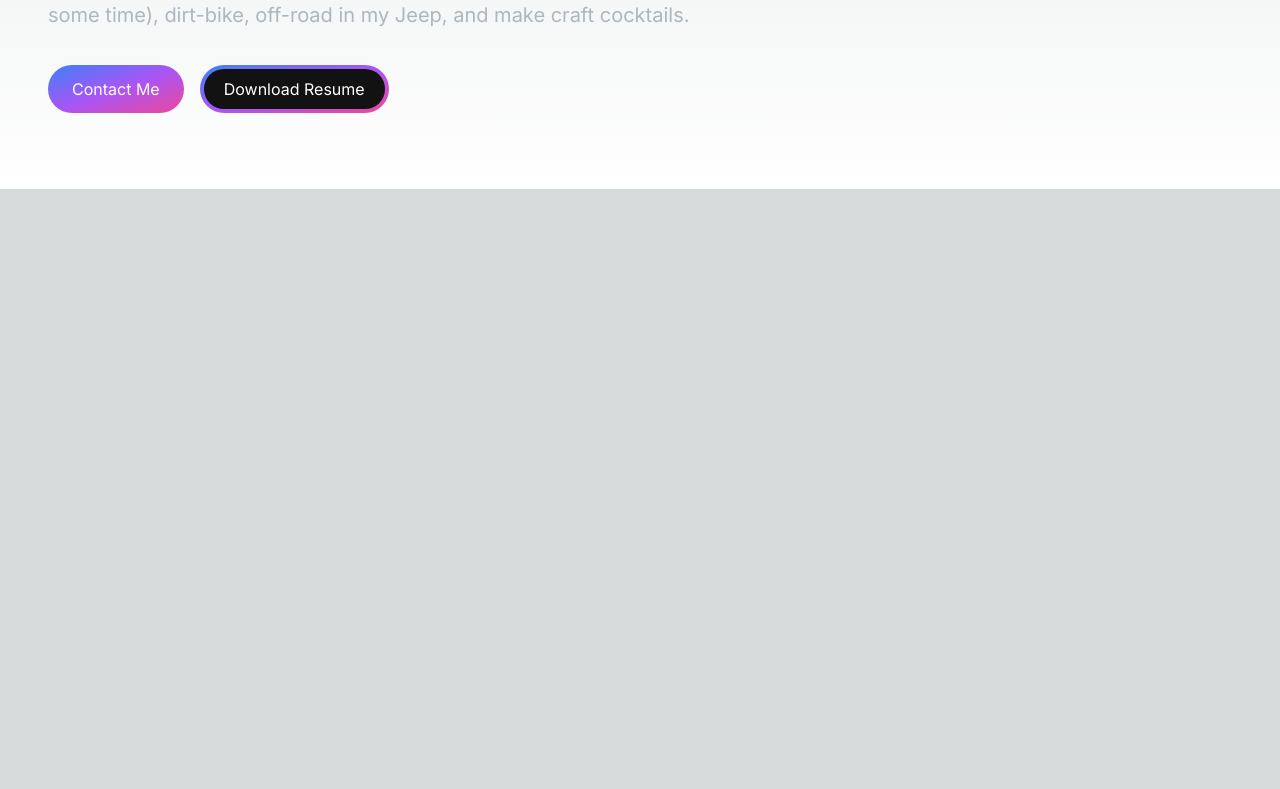
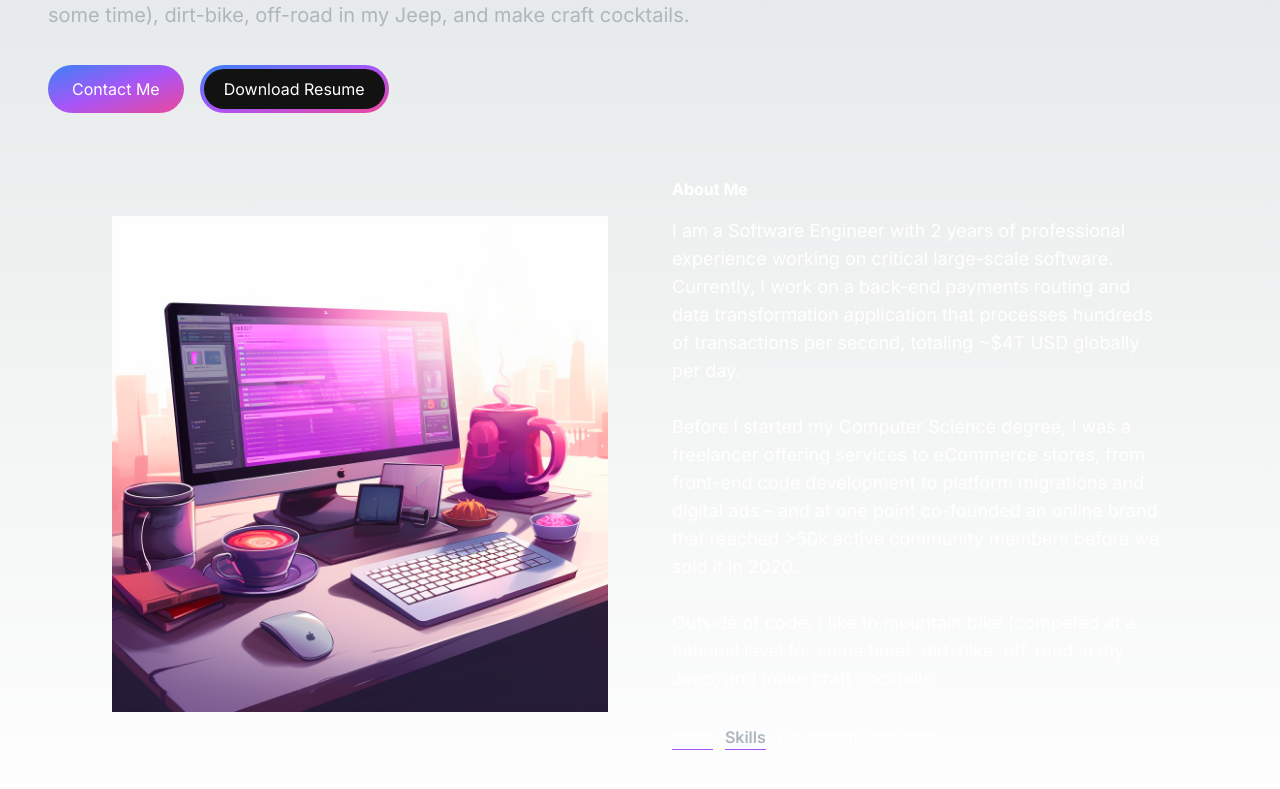
Before and after one commit to blacksheep-git/portfolio, a Next.js app: page / in a window 1280 px wide. Shown: the part 611-1400 px from the top of the page. Before the commit the page ends 800 px from the top, so only its background shows below. Built offline with nearby package versions, Linux system fonts and the light colour scheme.

Commit message:
Initial progress on About section

```diff
--- /dev/null
+++ b/app/components/AboutSection.tsx
@@ -0,0 +1,49 @@
+"use client";
+import React, { useTransition, useState } from 'react';
+import Image from "next/image";
+import TabButton from "@/app/components/TabButton";
+
+
+
+const AboutSection = () => {
+    const [tab, setTab] = useState<string>("skills");
+    const [isPending,startTransition] = useTransition();
+
+    const handleTabChange = (id: string) => {
+        startTransition(() => {
+            setTab(id);
+        });
+    };
+
+    return (
+        <section className="text-white">
+            <div className="md:grid md:grid-cols-2 gap-8 items-center py-8 px-4 xl:gap-16 sm:py-16 xl:px-16">
+                <Image src={"/About-Me.png"} alt={"about me"} width={500} height={500}/>
+                <div className="">
+                    <h2 className="test-4xl font-bold text-white mb-4">About Me</h2>
+                    <p className="text-base md:text-lg">
+                        I am a Software Engineer with 2 years of professional experience working on critical large-scale
+                        software. Currently, I work on a back-end payments routing and data transformation
+                        application that processes hundreds of transactions per second, totaling ~$4T USD globally per day.
+                        <br/><br/>
+                        Before I started my Computer Science degree, I was a freelancer offering services to eCommerce
+                        stores, from front-end code development to platform migrations and digital ads – and at one
+                        point co-founded an online brand that reached {">50k"} active community members before we sold it in
+                        2020.
+                        <br/><br/>
+                        Outside of code, I like to mountain bike (competed at a national level for some time),
+                        dirt-bike, off-road in my Jeep, and make craft cocktails.
+                    </p>
+                    <div className="flex flex-row mt-8">
+                        <TabButton selectTab={() => handleTabChange("skills")} active={tab === "skills" }>Skills</TabButton>
+                        <span className="mr-3 font-semibold hover:text-white text-[#ADB7BE] border-b border-purple-500">Skills</span>
+                        <span>Education</span>
+                        <span>Experience</span>
+                    </div>
+                </div>
+            </div>
+        </section>
+    );
+};
+
+export default AboutSection;
--- a/app/components/NavBar.tsx
+++ b/app/components/NavBar.tsx
@@ -3,9 +3,11 @@ import React, { useState } from 'react';
 import Link from 'next/link';
 import NavLink from "@/app/components/NavLink";
 import {Bars3Icon, XMarkIcon} from "@heroicons/react/24/solid";
-import MenuOverlay from "@/app/components/MenuOverlay";
+import MenuOverlay, {LinkDetails} from "@/app/components/MenuOverlay";
 
-const navLinks = [{
+
+
+const navLinks : LinkDetails[] = [{
     href: '#about',
     title: 'About'
     },{
--- a/app/components/NavLink.tsx
+++ b/app/components/NavLink.tsx
@@ -1,7 +1,7 @@
 import React from 'react';
 import Link from "next/link";
 
-const NavLink = ({href,title}) => {
+const NavLink = ({href,title}:{href:string,title:string}) => {
     return (
         <Link href={href} className="py-2 pl-3 pr-4 text-[#ADB7BE] sm:text-xl rounded md:p-0 hover:text-white">
             {title}
--- /dev/null
+++ b/app/components/TabButton.tsx
@@ -0,0 +1,23 @@
+import React from 'react';
+
+interface TabButtonProps {
+    active: boolean;
+    selectTab: () => void;
+    children: React.ReactNode; // Assuming children will be React nodes
+}
+
+const TabButton = ({active, selectTab, children}:TabButtonProps) => {
+    const buttonClasses = active ?
+        "text-white border-b border-purple-500"
+        :
+        "text-[#ADB7BE]";
+    return (
+        <button onClick={selectTab}>
+            <p className={"mr-3 font-semibold hover:text-white " + buttonClasses}>
+                {children}
+            </p>
+        </button>
+    );
+};
+
+export default TabButton;
--- a/app/page.tsx
+++ b/app/page.tsx
@@ -1,12 +1,14 @@
 import HeroSection from "@/app/components/HeroSection";
 import NavBar from "@/app/components/NavBar";
+import AboutSection from "@/app/components/AboutSection";
 
 export default function Home() {
   return (
     <main className="flex min-h-screen flex-col bg[#121212]">
         <NavBar/>
         <div className="container mt-24 mx-auto px-12 py-4">
-          <HeroSection/>
+            <HeroSection/>
+            <AboutSection/>
         </div>
     </main>
   )
```
Also changed, not shown: app/components/MenuOverlay.tsx (+6 -1 lines), public/About-Me.png (added).
